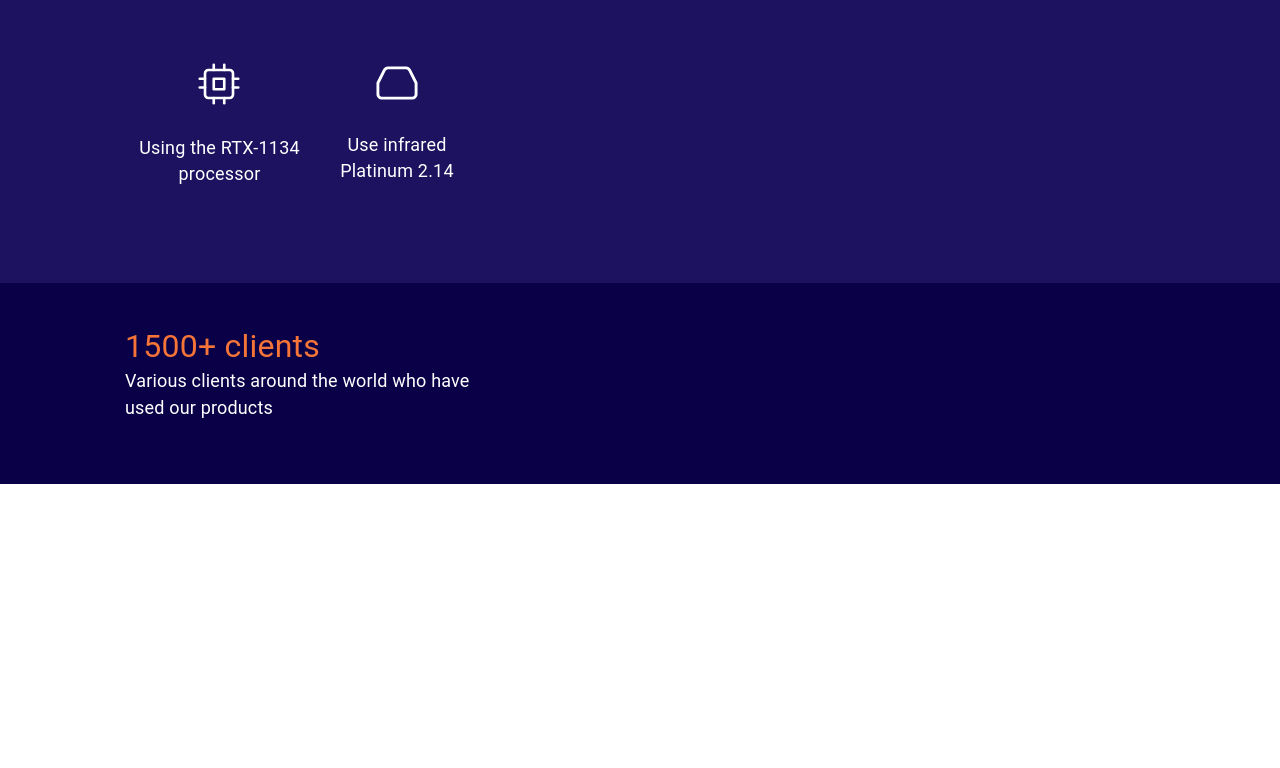
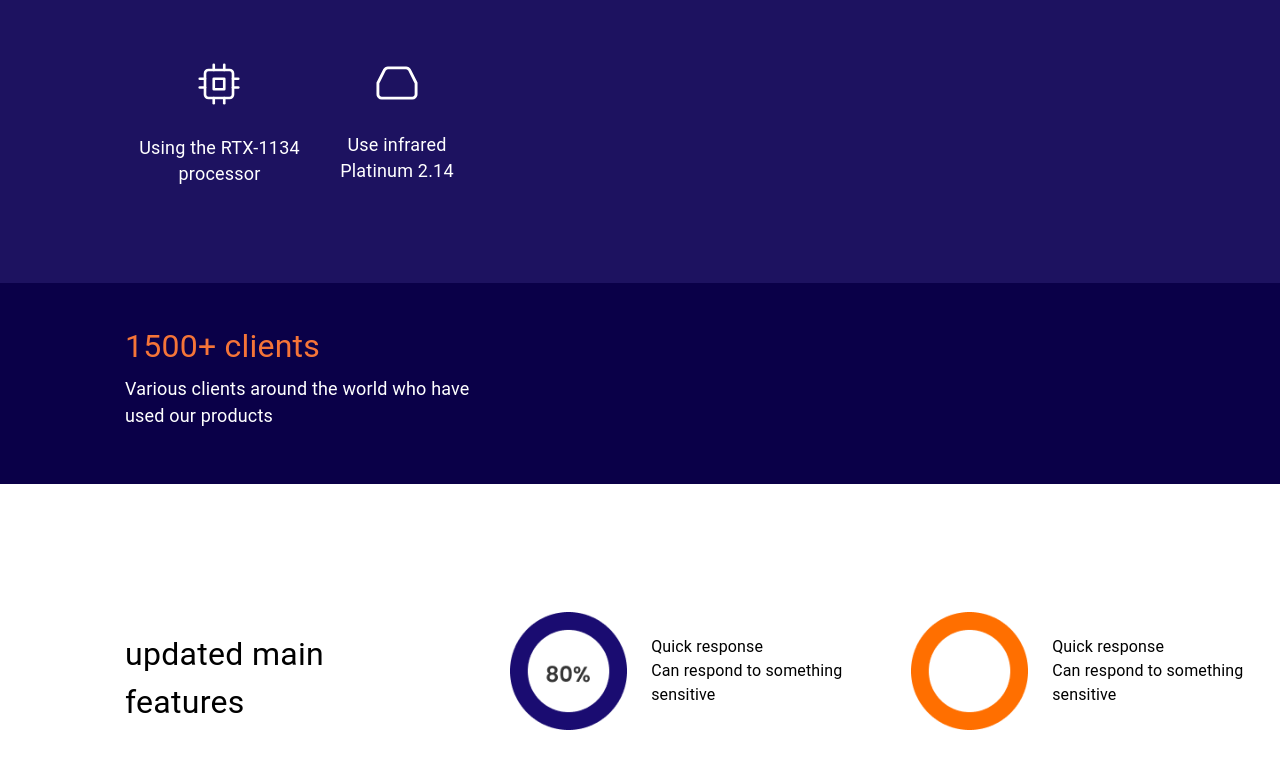
Before and after one commit to camariu/Log_Sol_Page, a React (Create React App) app: page / in a window 1280 px wide. Shown: the part 667-1435 px from the top of the page. Before the commit the page ends 1151 px from the top, so only its background shows below. Built offline with nearby package versions, Linux system fonts and the light colour scheme.

Commit message:
commit_05

```diff
--- a/src/components/App.jsx
+++ b/src/components/App.jsx
@@ -1,6 +1,8 @@
 
 import Header from './Header/Header';
 import Hero from './Hero/Hero';
+import SectionOne from './SectionOne/SectionOne';
+import SectionTwo from './SectionTwo/SectionTwo';
 
 
 export const App = () => {
@@ -9,6 +11,8 @@ export const App = () => {
     <div>
       <Header></Header>
       <Hero></Hero>
+      <SectionOne></SectionOne>
+      <SectionTwo></SectionTwo>
     </div>
   );
 };
--- a/src/components/Hero/Hero.jsx
+++ b/src/components/Hero/Hero.jsx
@@ -152,12 +152,12 @@ export default function Hero() {
             [theme.breakpoints.down('sm')]: {
               width: '314px',
               marginTop: '45px',
-              marginBottom:"443px"
+              marginBottom: '443px',
             },
             [theme.breakpoints.between('sm', 'md')]: {
               width: '314px',
               marginTop: '45px',
-              marginBottom:"343px"
+              marginBottom: '343px',
             },
             [theme.breakpoints.up('md')]: {
               width: '355px',
@@ -180,7 +180,7 @@ export default function Hero() {
                 [theme.breakpoints.down('sm')]: {
                   fontSize: '16px',
                   marginTop: '21px',
-                  width:"189px"
+                  width: '189px',
                 },
                 [theme.breakpoints.between('sm', 'md')]: {
                   fontSize: '17px',
@@ -212,7 +212,6 @@ export default function Hero() {
                 [theme.breakpoints.down('sm')]: {
                   fontSize: '16px',
                   marginTop: '24px',
-
                 },
                 [theme.breakpoints.between('sm', 'md')]: {
                   fontSize: '17px',
@@ -231,77 +230,7 @@ export default function Hero() {
             </Typography>
           </Box>
         </Box>
-
-
       </Box>
-      <Box sx={{ backgroundColor: '#0A0048', width:"100%",
-      }}>
-        <Box sx={{
-              [theme.breakpoints.down('sm')]: {
-                display:"flex" ,
-                justifyContent:"center"
-
-              },
-              [theme.breakpoints.between('sm', 'md')]: {
-                display:"flex" ,
-                justifyContent:"center"
-
-              },
-              [theme.breakpoints.up('md')]: {
-
-              },
-            }}>
-          <Box  sx={{
-              [theme.breakpoints.down('sm')]: {
-                paddingTop:"84px",
-                paddingBottom:"52px",
-                 width:"260px"
-              },
-              [theme.breakpoints.between('sm', 'md')]: {
-                paddingTop:"84px",
-                paddingBottom:"52px"
-              },
-              [theme.breakpoints.up('md')]: {
-                width:"384px",
-                height:"113px",
-                marginLeft:"125px",
-                paddingTop: "44px",
-                paddingBottom: "44px"
-              },
-            }}>
-          <Typography variant='h4'
-            sx={{
-              color:"#F57438",
-              [theme.breakpoints.down('sm')]: {
-                width:"189px",
-                fontSize:"28px"
-
-              },
-              [theme.breakpoints.between('sm', 'md')]: {},
-              [theme.breakpoints.up('md')]: {
-                fontSize:"32px"
-              },
-            }}
-          >
-           1500+ clients
-          </Typography>
-          <Typography
-            sx={{
-              color:"#fff",
-              [theme.breakpoints.down('sm')]: {
-                width:"260px"
-              },
-              [theme.breakpoints.between('sm', 'md')]: {},
-              [theme.breakpoints.up('md')]: {
-                fontSize:"18px"
-              },
-            }}
-          >
-           Various clients around the world who have used our products
-          </Typography>
-          </Box>
-          </Box>
-        </Box>
     </Box>
   );
 }
--- /dev/null
+++ b/src/components/SectionOne/SectionOne.jsx
@@ -0,0 +1,82 @@
+import { Typography, useTheme, Box } from '@mui/material';
+import React from 'react';
+
+export default function SectionOne() {
+  const theme = useTheme();
+  return (
+    <Box>
+      <Box sx={{ backgroundColor: '#0A0048', width: '100%' }}>
+        <Box
+          sx={{
+            [theme.breakpoints.down('sm')]: {
+              display: 'flex',
+              justifyContent: 'center',
+            },
+            [theme.breakpoints.between('sm', 'md')]: {
+              display: 'flex',
+              justifyContent: 'center',
+            },
+            [theme.breakpoints.up('md')]: {},
+          }}
+        >
+          <Box
+            sx={{
+              [theme.breakpoints.down('sm')]: {
+                paddingTop: '84px',
+                paddingBottom: '52px',
+                width: '260px',
+              },
+              [theme.breakpoints.between('sm', 'md')]: {
+                paddingTop: '84px',
+                paddingBottom: '52px',
+              },
+              [theme.breakpoints.up('md')]: {
+                width: '384px',
+                height: '113px',
+                marginLeft: '125px',
+                paddingTop: '44px',
+                paddingBottom: '44px',
+              },
+            }}
+          >
+            <Typography
+              variant="h4"
+              sx={{
+                color: '#F57438',
+                [theme.breakpoints.down('sm')]: {
+                  width: '189px',
+                  fontSize: '28px',
+                },
+                [theme.breakpoints.between('sm', 'md')]: {},
+                [theme.breakpoints.up('md')]: {
+                  fontSize: '32px',
+                },
+              }}
+            >
+              1500+ clients
+            </Typography>
+            <Typography
+              sx={{
+                color: '#fff',
+                [theme.breakpoints.down('sm')]: {
+                  width: '260px',
+                  marginTop:"8px"
+                },
+                [theme.breakpoints.between('sm', 'md')]: {
+                    fontSize: '17px',
+                    marginTop:"8px"
+                },
+                [theme.breakpoints.up('md')]: {
+                  fontSize: '18px',
+                  marginTop:"8px"
+                },
+              }}
+            >
+              Various clients around the world who have used our products
+            </Typography>
+          </Box>
+        </Box>
+      </Box>
+    </Box>
+  );
+}
--- /dev/null
+++ b/src/components/SectionTwo/SectionTwo.jsx
@@ -0,0 +1,170 @@
+ import React from 'react'
+ import {
+
+  Box,
+  Typography,
+  useTheme
+} from '@mui/material';
+
+import elipse80 from "../../assets/images/Elipse80.png"
+import elipse90 from "../../assets/images/Ellipse90.png"
+
+ export default function SectionTwo() {
+  const theme = useTheme();
+   return (
+    <Box >
+    <Box>
+      <Box sx={{
+        [theme.breakpoints.down('sm')]: {
+
+
+        },
+        [theme.breakpoints.between('sm', 'md')]: {
+
+        },
+        [theme.breakpoints.up('md')]: {
+         display:"flex",
+         alignItems:"center",
+         marginLeft:"125px",
+         paddingBottom:"121px"
+        },
+      }}>
+         {/* Box 1  */}
+        <Box sx={{
+          [theme.breakpoints.down('sm')]: {
+           display:"flex",
+           justifyContent:"center",
+           paddingTop:"39px"
+
+           },
+           [theme.breakpoints.between('sm', 'md')]: {
+            display:"flex",
+            justifyContent:"center",
+            paddingTop:"40px"
+
+           },
+           [theme.breakpoints.up('md')]: {
+            display:"flex",
+            alignItems:"center",
+            paddingTop:"146px",
+            paddingRight:"154px"
+           },
+
+        }}>
+          <Typography sx={{
+             [theme.breakpoints.down('sm')]: {
+
+             fontSize:"28px",
+             height:"114px"
+
+            },
+            [theme.breakpoints.between('sm', 'md')]: {
+              fontSize:"29px",
+             height:"115px"
+
+            },
+            [theme.breakpoints.up('md')]: {
+              width:"231px",
+              height:"107px",
+              fontSize:"32px"
+
+            },
+
+          }}>updated main features</Typography>
+        </Box>
+         {/* Box 2 */}
+        <Box sx={{
+        [theme.breakpoints.down('sm')]: {
+          display:"flex",
+          alignItems:"center",
+          justifyContent:"center",
+          paddingTop:"17px",
+
+
+        },
+        [theme.breakpoints.between('sm', 'md')]: {
+          display:"flex",
+          alignItems:"center",
+          justifyContent:"center",
+          paddingTop:"18px"
+
+        },
+        [theme.breakpoints.up('md')]: {
+         display:"flex",
+         alignItems:"center",
+         paddingTop:"120px",
+         paddingRight:"32px"
+        },
+      }}>
+          <Box >
+            <img src={elipse80} alt=''></img>
+          </Box>
+          <Box>
+            <Box sx={{
+              [theme.breakpoints.down('sm')]: {
+               paddingLeft:"24px"
+              },
+              [theme.breakpoints.between('sm', 'md')]: {
+                paddingLeft:"25px"
+
+              },
+              [theme.breakpoints.up('md')]: {
+               paddingLeft:"24px"
+              },
+
+            }}>
+              <Typography>Quick response</Typography>
+              <Typography>Can respond to something sensitive</Typography>
+            </Box>
+          </Box>
+        </Box>
+        {/* Box 3  */}
+        <Box sx={{
+        [theme.breakpoints.down('sm')]: {
+          display:"flex",
+          alignItems:"center",
+          justifyContent:"center",
+          paddingTop:"40px",
+
+
+
+        },
+        [theme.breakpoints.between('sm', 'md')]: {
+          display:"flex",
+          alignItems:"center",
+          justifyContent:"center",
+          paddingTop:"42px"
+
+        },
+        [theme.breakpoints.up('md')]: {
+         display:"flex",
+         alignItems:"center",
+         paddingTop:"120px"
+        },
+      }}>
+          <Box>
+          <img src={elipse90} alt=''></img>
+          </Box>
+          <Box>
+            <Box sx={{
+              [theme.breakpoints.down('sm')]: {
+                paddingLeft:"24px"
+              },
+              [theme.breakpoints.between('sm', 'md')]: {
+                paddingLeft:"25px"
+              },
+              [theme.breakpoints.up('md')]: {
+                paddingLeft:"24px"
+              },
+            }}>
+              <Typography>Quick response</Typography>
+              <Typography>Can respond to something sensitive</Typography>
+            </Box>
+          </Box>
+        </Box>
+        {/* Final box acoperier */}
+      </Box>
+    </Box>
+    </Box>
+   )
+ }
```
Also changed, not shown: src/components/Header/Header.jsx (+39 -8 lines), src/components/SectionThree/SectionThree.jsx (added, +7 -0 lines), src/assets/images/Elipse80.png (added), src/assets/images/Ellipse90.png (added).
